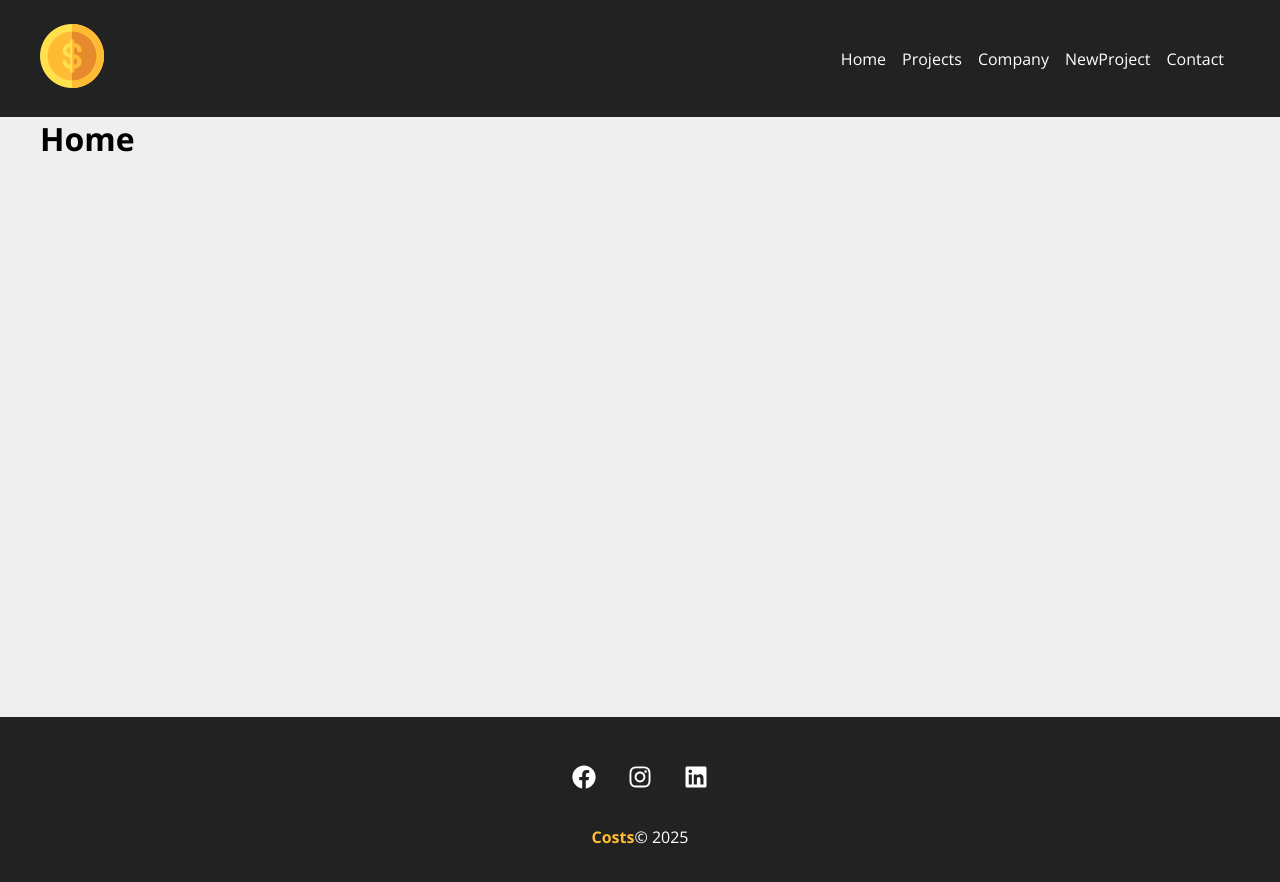
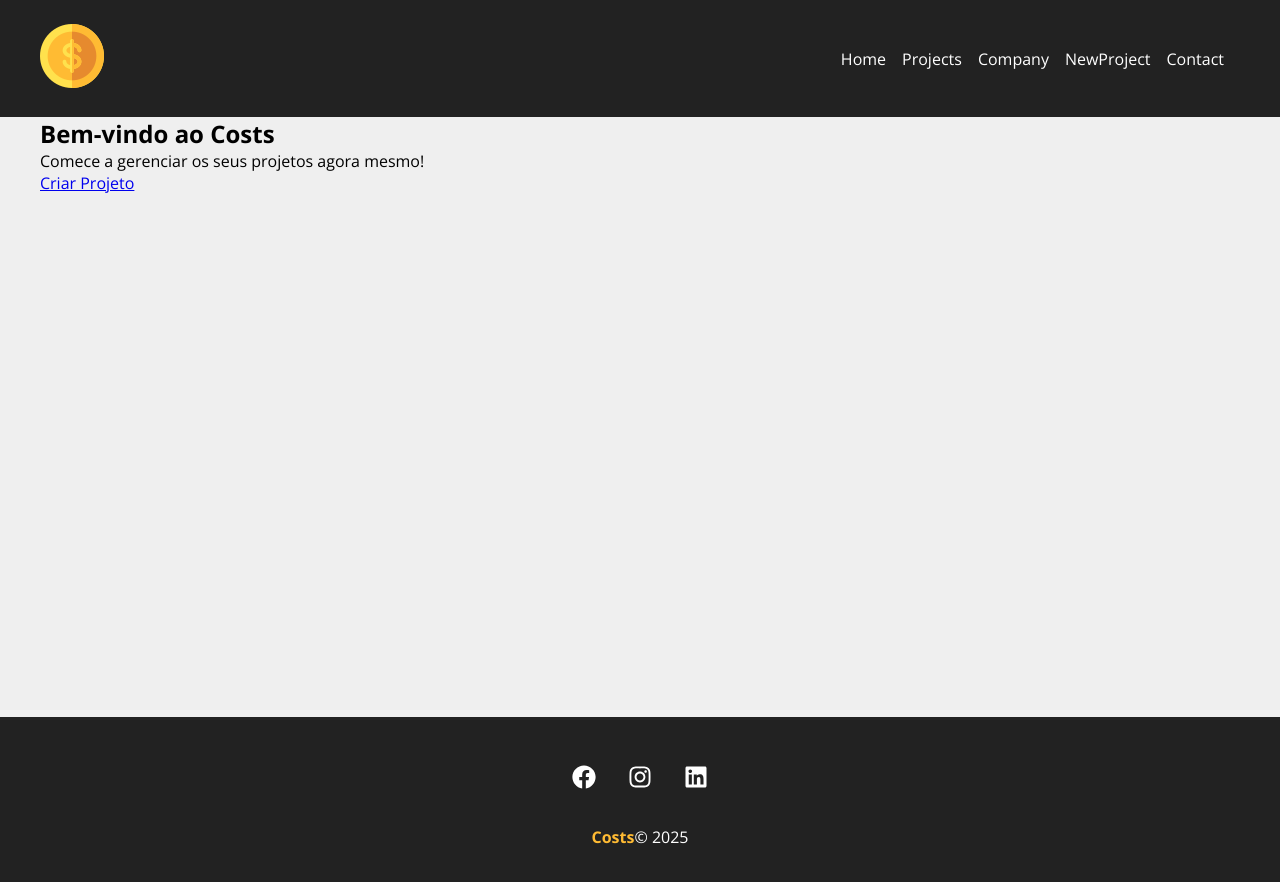
Before and after one commit to RusthenRonald/Projeto-React, a JavaScript app in the folder new-project/: page / in a window 1280 px wide. Shown: the top 882 px of the page. Built offline with nearby package versions, Linux system fonts and the light colour scheme; the HTML template or start-up script is replaced by a standard one; a web font is replaced by a local one.

Commit message:
importando img

```diff
--- a/new-project/src/components/pages/Home.js
+++ b/new-project/src/components/pages/Home.js
@@ -1,5 +1,12 @@
+import styles from './Home.module.css'
+import savings from '../../img/savings.svg'
+
 function Home(){
     return(
-        <div><h1>Home</h1></div>
+        <section>
+            <h1>Bem-vindo ao <span>Costs</span></h1>
+            <p>Comece a gerenciar os seus projetos agora mesmo!</p>
+            <a href='/'>Criar Projeto</a>
+        </section>
     )
 }export default Home
```
